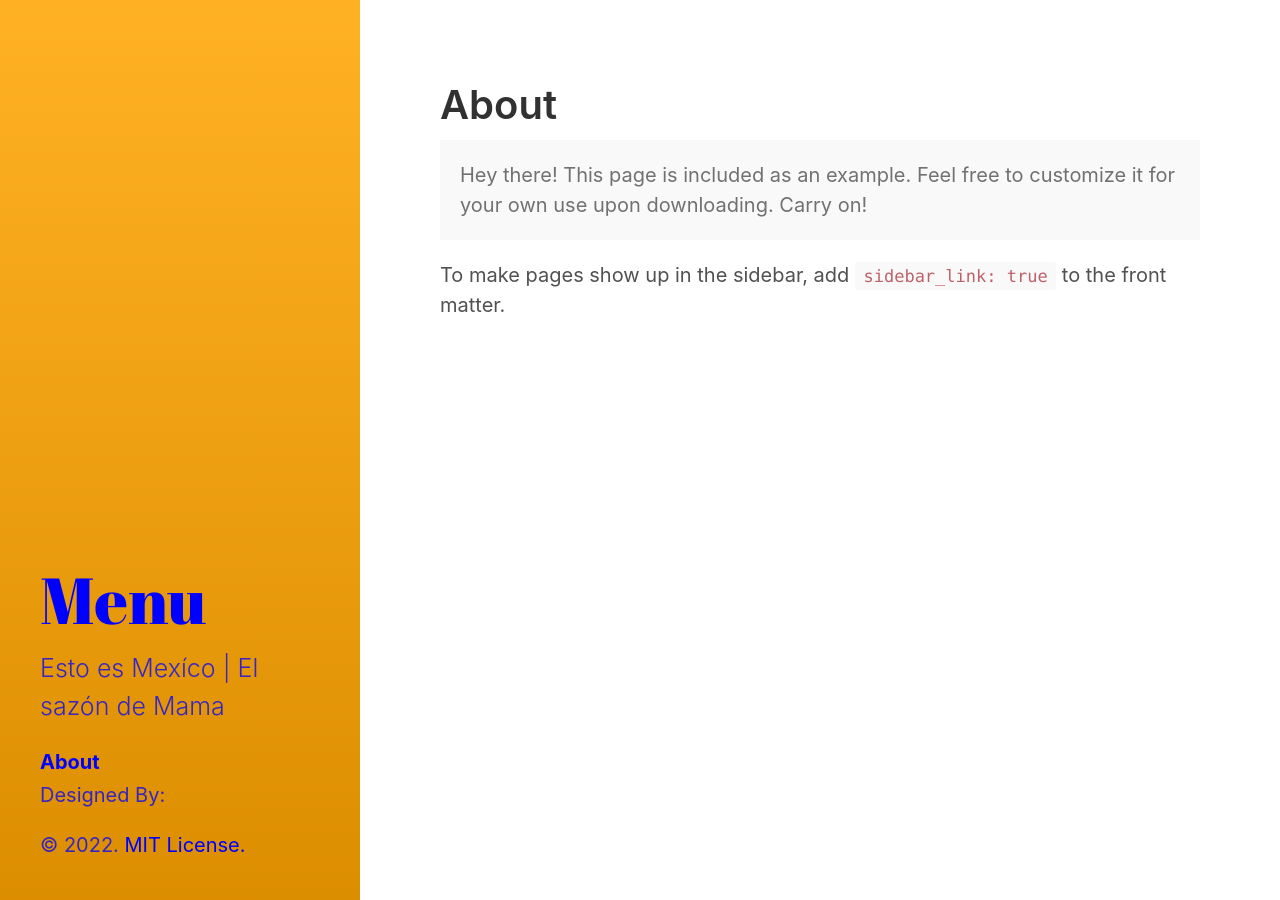
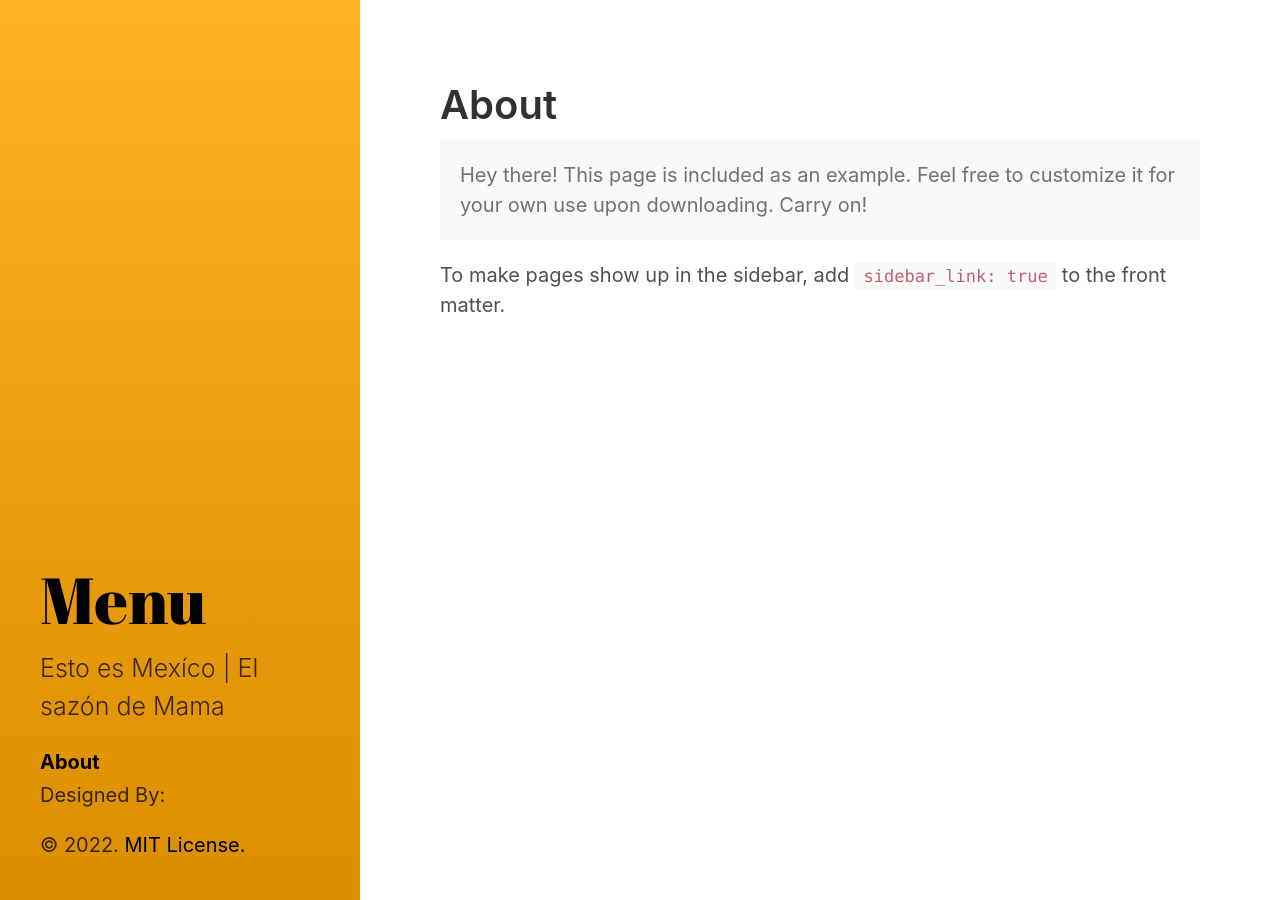
Before and after one commit to Slenderhack/slenderhack.github.io, a Jekyll site: the page built from about.md, in a window 1280 px wide. Built offline with Jekyll 4.4.1, drawn with Linux system fonts in a browser that asks for light colours.

Commit message:
se gregan cambios

```diff
--- a/_includes/sidebar.html
+++ b/_includes/sidebar.html
@@ -1,4 +1,5 @@
 <div id="sidebar">
+  <div id="logo"></div>
   <header>
     <{% if page.layout == "index" %}h1{% else %}div{% endif %} class="site-title">
       <a href="{{ "/" | relative_url }}">
--- a/_sass/hydeout/_type.scss
+++ b/_sass/hydeout/_type.scss
@@ -14,6 +14,11 @@ h6,
   line-height: 1.25;
   margin-bottom: $heading-spacing;
   text-rendering: optimizeLegibility;
+}
+
+.logo {
+
+
 }
 
 h1 {
--- a/_sass/hydeout/_variables.scss
+++ b/_sass/hydeout/_variables.scss
@@ -43,7 +43,7 @@ $code-color: #bf616a !default;
 
 // Hyde theming
 $sidebar-bg-color: orange !default;
-$sidebar-fg-color: blue !default;
+$sidebar-fg-color: black !default;
 $sidebar-sticky: true !default;
 $layout-reverse: false !default;
 
```
